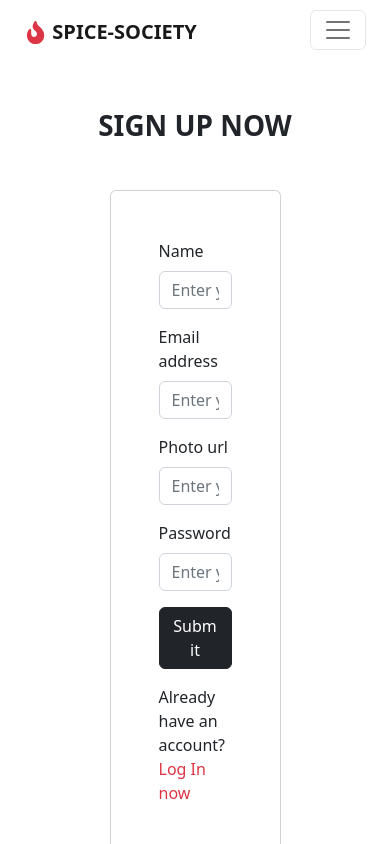
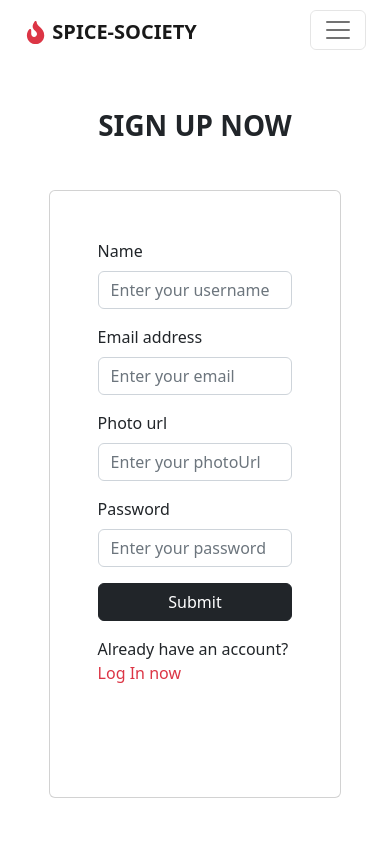
Before and after one commit to ashraf56/Spice-Society, a React (Vite) app: page /signup in a window 390 px wide. Shown: the top 844 px of the page. Built offline with nearby package versions, Linux system fonts and the light colour scheme; no server answers.

Commit message:
Update responsive issue

```diff
--- a/src/Authentication page/Login.jsx
+++ b/src/Authentication page/Login.jsx
@@ -64,12 +64,12 @@ navigate(from , {replace:true});
 
     return (
 
- <div className='  my-5 container'>
+ <div className='mx-auto my-5 ' style={{maxWidth:'70%'}}>
 
 
 <h1 className='text-center text-dark fw-bold text-uppercase'>Log IN NOw</h1>
 
-    <Card className='mx-auto w-50 my-5' >
+    <Card className=' mx-auto  my-5 ' >
 
     <form onSubmit={handlelogin}  className='m-5'>
   <div className="mb-3 w-100">
--- a/src/Authentication page/Signup.jsx
+++ b/src/Authentication page/Signup.jsx
@@ -34,12 +34,12 @@ createUser(email,password)
 
     return (
         <div>
-             <div className='  my-5 container'>
+             <div className='  my-5 mx-auto' style={{maxWidth:'80%'}}>
 
 
    <h1 className='text-center text-dark fw-bold text-uppercase'>SIgn up NOw</h1>
 
-       <Card className='mx-auto w-50 my-5' >
+       <Card className='mx-auto my-5' >
 
        <form onSubmit={handleSignup}  className='m-5'>
 
```
